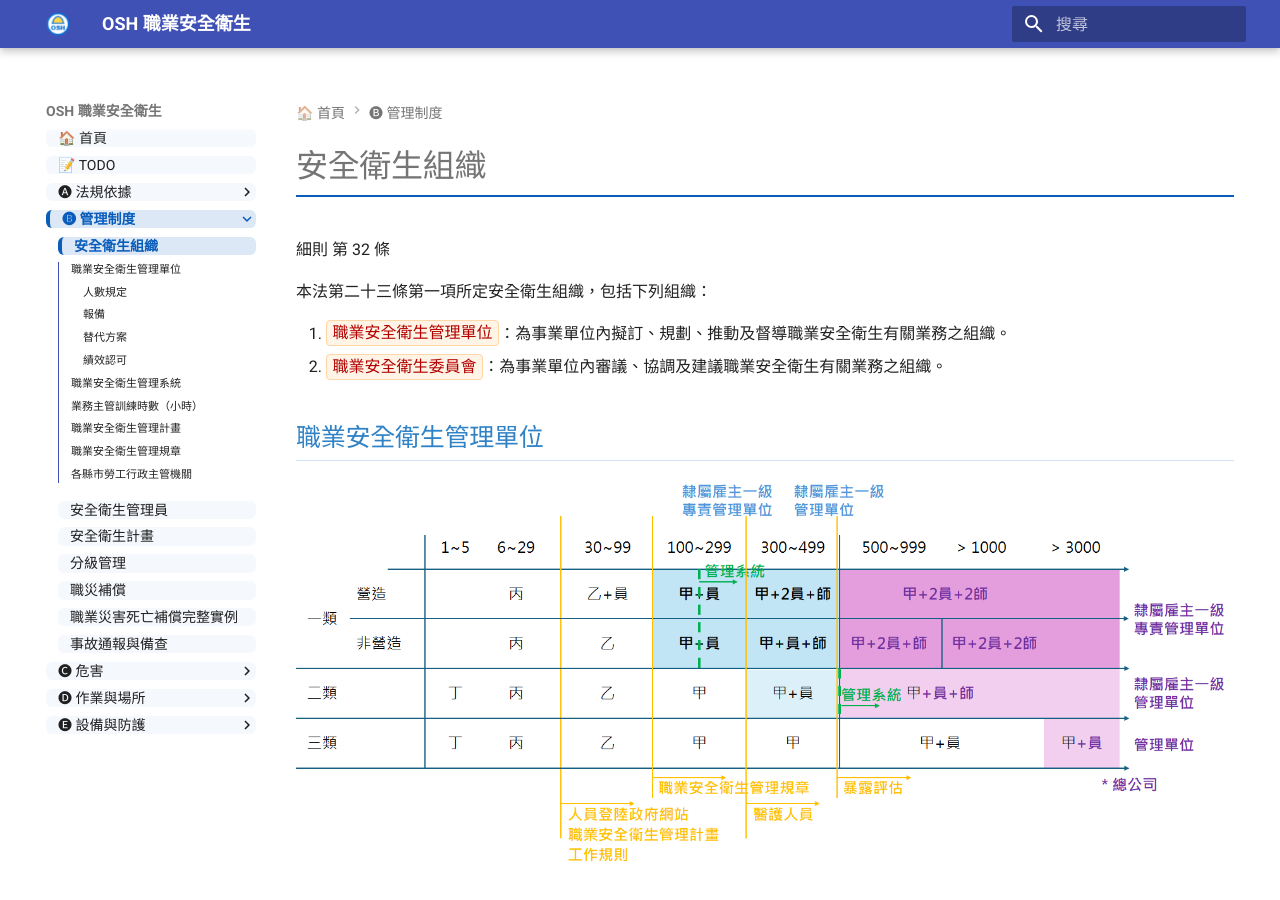
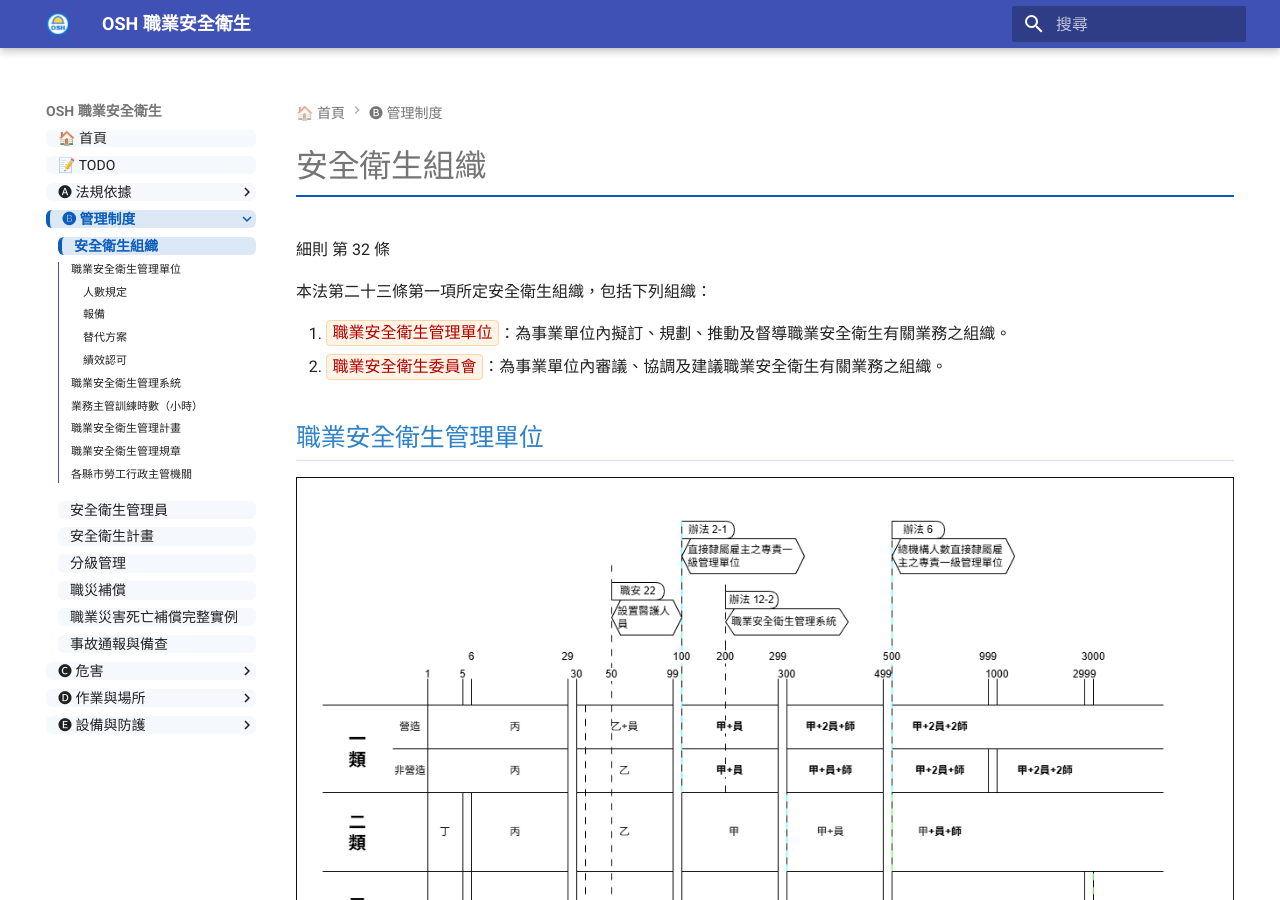
Before and after one commit to YuCH-Hank/OSH, an MkDocs documentation site: the page built from docs/B_管理制度/安全衛生組織.md, in a window 1280 px wide and 900 px high. Built offline with MkDocs 1.6.1 and Material for MkDocs 9.7.7, drawn with Linux system fonts in a browser that asks for light colours; comment, search, counter and statistics services are not loaded.

```diff
--- a/docs/B_管理制度/安全衛生組織.md
+++ b/docs/B_管理制度/安全衛生組織.md
@@ -9,7 +9,7 @@
 
 ## 職業安全衛生管理單位
 
-![1762500737580](./../image/安全衛生管理員/1762500737580.png)
+![](./../image/安全衛生管理員/人數規範.drawio.png)
 
 ### 人數規定
 
```
Also changed, not shown: docs/image/安全衛生管理員/人數規範.drawio.png (added).
